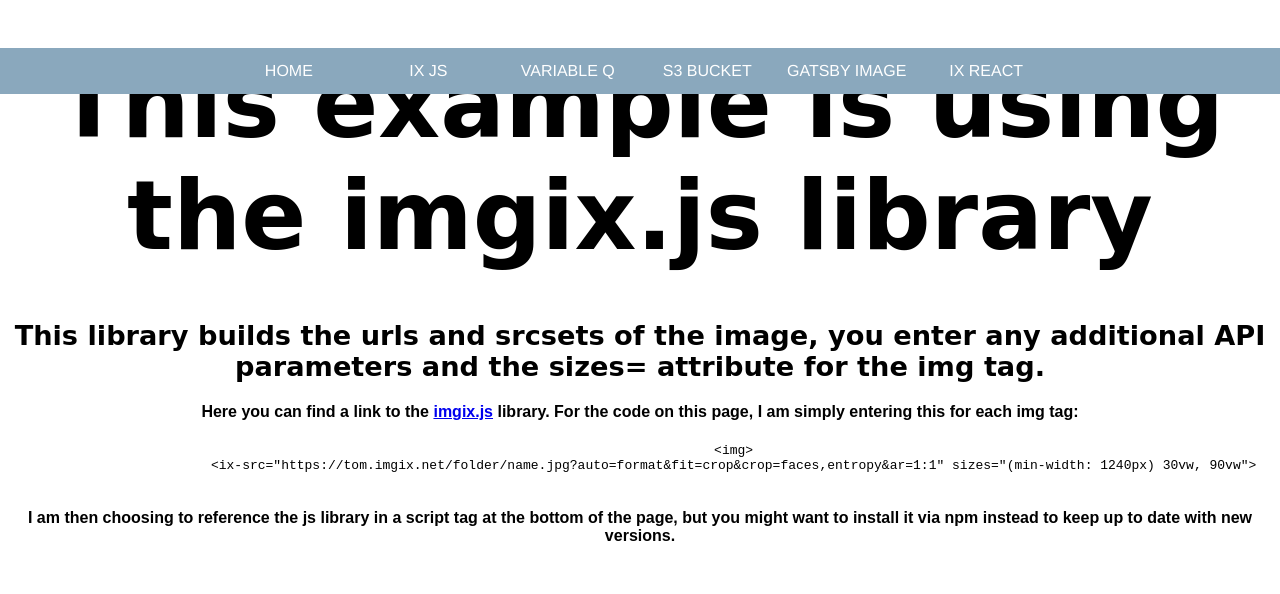
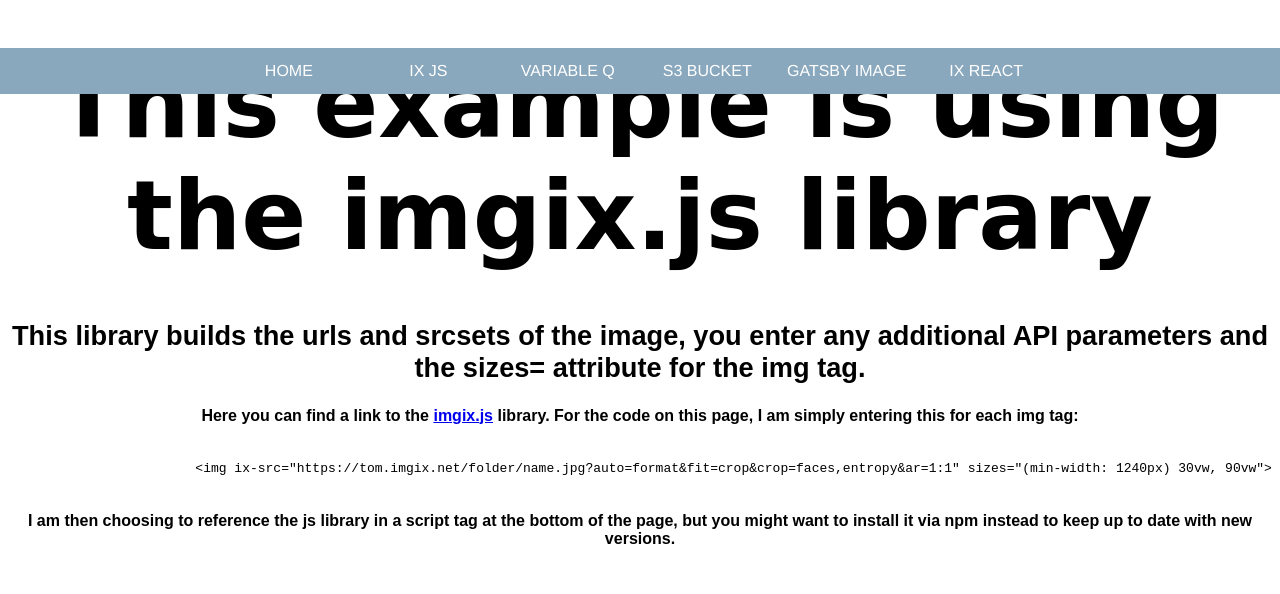
Before and after one commit to daletom/xigmi-js, a plain HTML site: page index.html in a window 1280 px wide. Shown: the top 594 px of the page. Drawn offline with Linux system fonts and the light colour scheme; some packages are replaced by stand-ins of ours.

Commit message:
Update index.html

```diff
--- a/index.html
+++ b/index.html
@@ -28,8 +28,7 @@
 			text-align: center;
 		}
 
-		h1,
-		h2 {
+		h1 {
 			font-family: Rancho, cursive;
 			margin: 0.125em;
 		}
@@ -235,8 +234,8 @@
 		<h2>This library builds the urls and srcsets of the image, you enter any additional API parameters and the sizes= attribute for the img tag.</h2>
 		<h4>Here you can find a link to the <a href="https://www.imgix.com/imgix-js">imgix.js</a> library.  For the code on this page, I am simply entering this for each img tag:</h4>
 		<pre>
-			&lt;img&gt;
-			&lt;ix-src="https://tom.imgix.net/folder/name.jpg?auto=format&fit=crop&crop=faces,entropy&ar=1:1" sizes="(min-width: 1240px) 30vw, 90vw"&gt;
+
+			&lt;img ix-src="https://tom.imgix.net/folder/name.jpg?auto=format&fit=crop&crop=faces,entropy&ar=1:1" sizes="(min-width: 1240px) 30vw, 90vw"&gt;
 		</pre>
 		<h4>I am then choosing to reference the js library in a script tag at the bottom of the page, but you might want to install it via npm instead to keep up to date with new versions.</h4>
 	</div>
```
